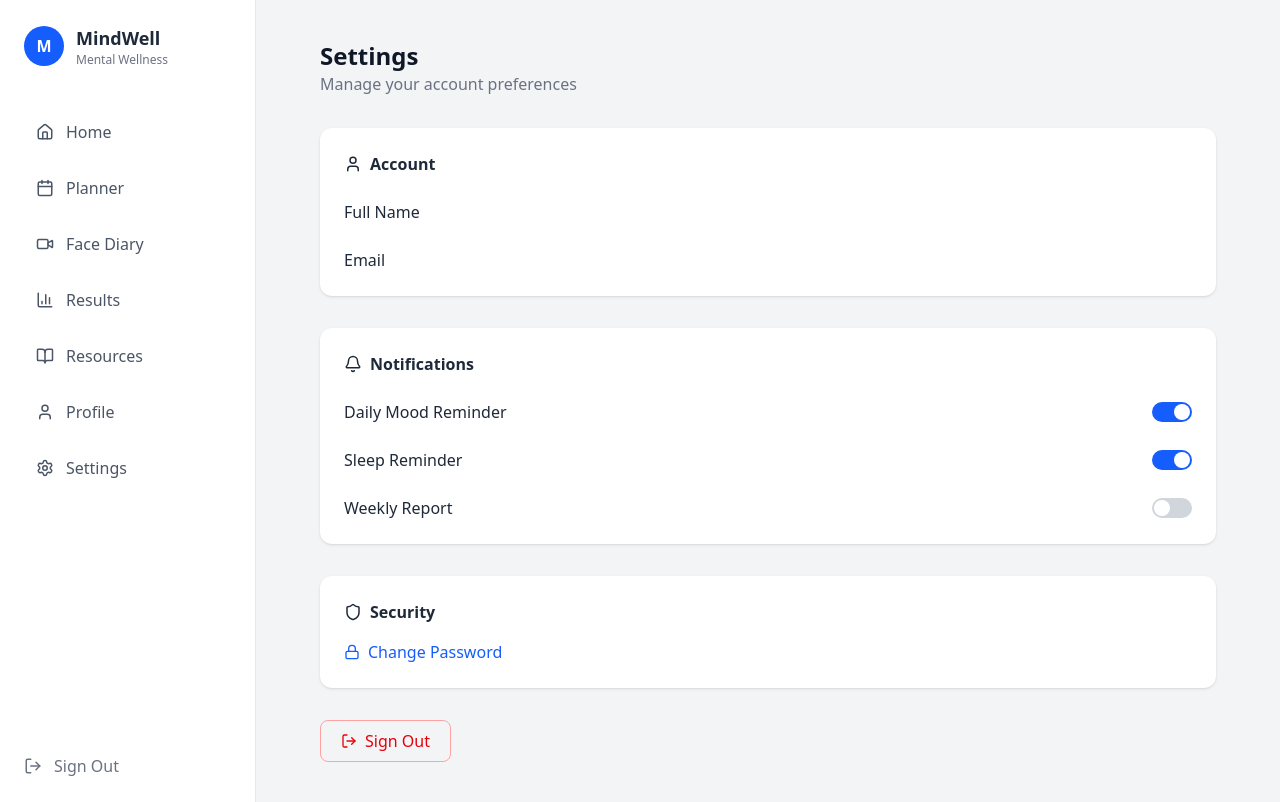
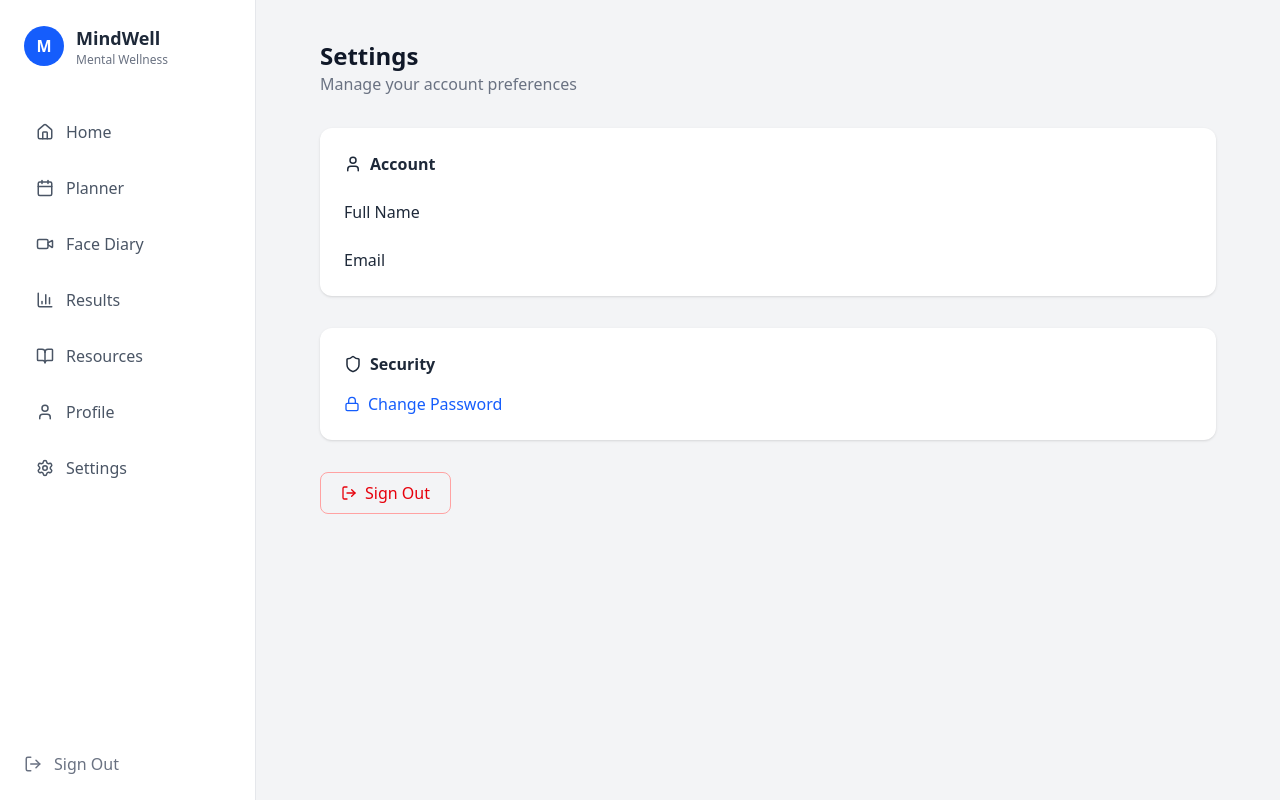
Before and after one commit to AjayGodara2417/Mindwell, a Next.js app: page /settings in a window 1280 px wide. Built offline with nearby package versions, Linux system fonts and the light colour scheme; no server answers.

Commit message:
Removed notification section

```diff
--- a/src/app/(main_pages)/settings/page.tsx
+++ b/src/app/(main_pages)/settings/page.tsx
@@ -1,7 +1,7 @@
 "use client";
 
 import { useState, useEffect } from "react";
-import { User, Bell, Shield, Lock, LogOut } from "lucide-react";
+import { User, Shield, Lock, LogOut } from "lucide-react";
 
 export default function Settings() {
 
@@ -13,19 +13,7 @@ export default function Settings() {
   const [user, setUser] = useState<UserProfile | null>(null);
   const [loading, setLoading] = useState(true);
 
-  const [notifications, setNotifications] = useState({
-    mood: true,
-    sleep: true,
-    report: false,
-  });
   const [showModal, setShowModal] = useState(false);
-
-  const toggle = (key: keyof typeof notifications) => {
-    setNotifications((prev) => ({
-      ...prev,
-      [key]: !prev[key],
-    }));
-  };
 
   /* -------- Fetch User Like Profile Page -------- */
 
@@ -104,33 +92,6 @@ export default function Settings() {
 
       </div>
 
-      {/* Notifications */}
-      <div className="bg-white p-6 rounded-xl shadow-sm space-y-6">
-
-        <div className="flex items-center gap-2 font-semibold">
-          <Bell size={18} /> Notifications
-        </div>
-
-        <Toggle
-          title="Daily Mood Reminder"
-          enabled={notifications.mood}
-          onToggle={() => toggle("mood")}
-        />
-
-        <Toggle
-          title="Sleep Reminder"
-          enabled={notifications.sleep}
-          onToggle={() => toggle("sleep")}
-        />
-
-        <Toggle
-          title="Weekly Report"
-          enabled={notifications.report}
-          onToggle={() => toggle("report")}
-        />
-
-      </div>
-
       {/* Security */}
       <div className="bg-white p-6 rounded-xl shadow-sm">
 
@@ -172,36 +133,6 @@ export default function Settings() {
   );
 }
 
-/* -------- Toggle -------- */
-
-interface ToggleProps {
-  title: string;
-  enabled: boolean;
-  onToggle: () => void;
-}
-
-function Toggle({ title, enabled, onToggle }: ToggleProps) {
-  return (
-    <div className="flex justify-between items-center">
-
-      <p>{title}</p>
-
-      <button
-        onClick={onToggle}
-        className={`w-10 h-5 rounded-full ${enabled ? "bg-blue-600" : "bg-gray-300"
-          } relative`}
-      >
-
-        <div
-          className={`w-4 h-4 bg-white rounded-full absolute top-0.5 transition ${enabled ? "right-0.5" : "left-0.5"
-            }`}
-        />
-
-      </button>
-
-    </div>
-  );
-}
 
 /* -------- Change Password Modal -------- */
 
```
